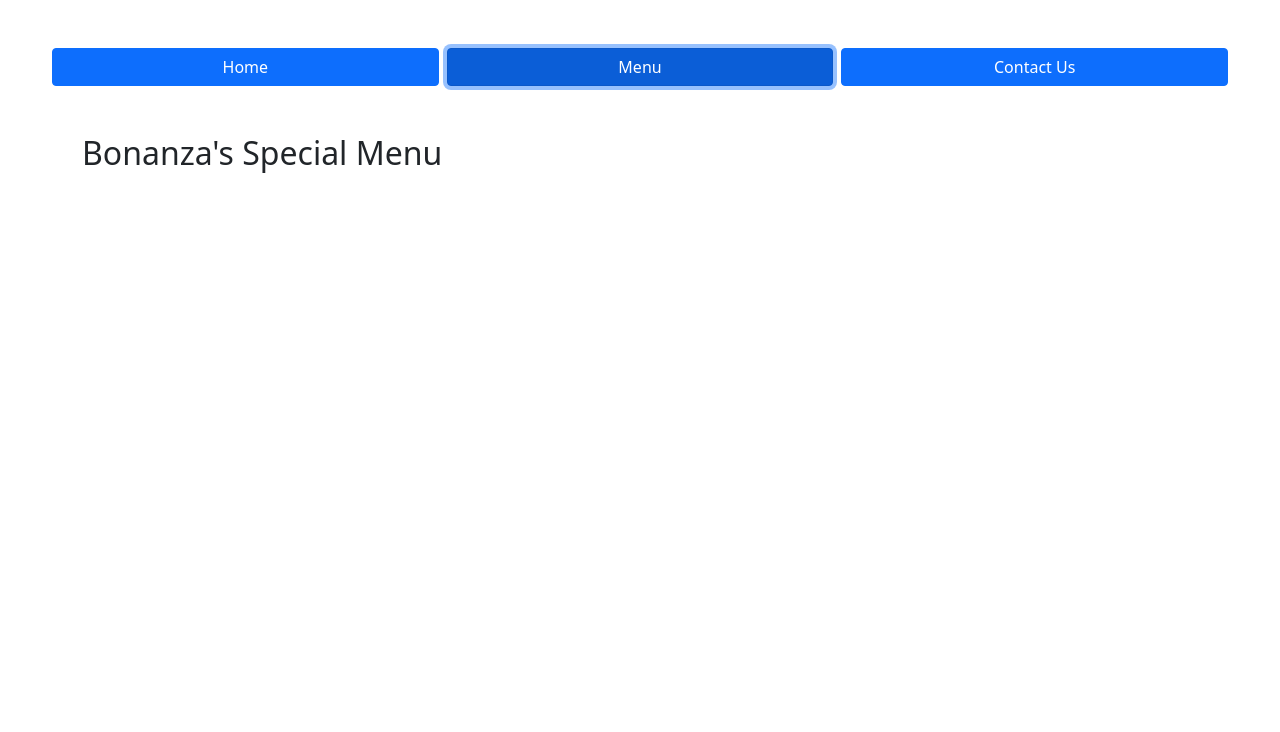
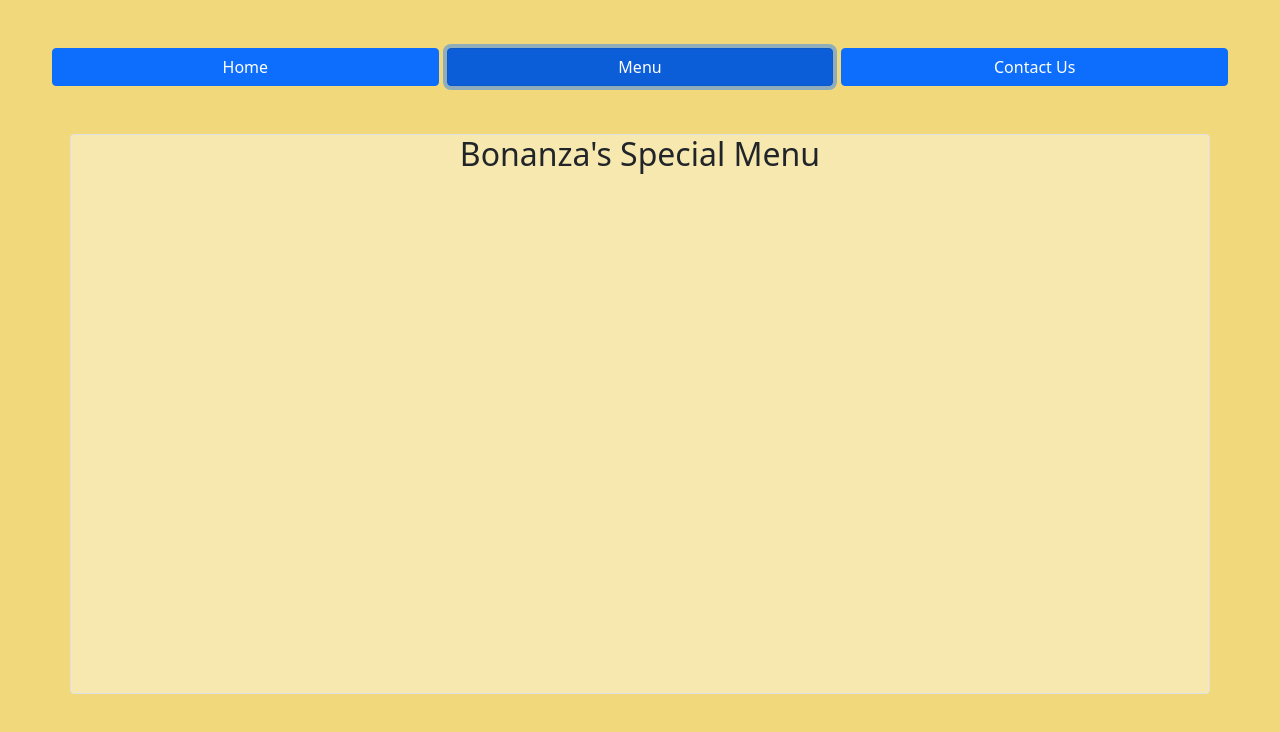
Before and after one commit to Zibilyonik/restaurant-page, a website built with webpack: page dist/index.html in a window 1280 px wide. Both pictures are taken after a click on the button "Menu". Built offline with nearby package versions, Linux system fonts and the light colour scheme.

Commit message:
-Add linters. -Change classes for containers for each tab. -Add styling for the project.

```diff
--- a/src/contact.js
+++ b/src/contact.js
@@ -1,7 +1,7 @@
 function createContact() {
   const main = document.querySelector('#Content');
   const container = document.createElement('div');
-  container.classList.add('home-container', 'container');
+  container.classList.add('contact-container', 'container', 'border', 'rounded', 'text-center');
   let temp = document.createElement('h2');
   temp.classList.add('h2', 'title');
   temp.innerHTML = `Get In Contact With Mr. Bonanza!`;
--- a/src/home.js
+++ b/src/home.js
@@ -1,7 +1,7 @@
 function createHome() {
   const main = document.querySelector('#Content');
   const container = document.createElement('div');
-  container.classList.add('home-container', 'container');
+  container.classList.add('home-container', 'container', 'border', 'rounded', 'text-center');
   let temp = document.createElement('h2');
   temp.classList.add('h2', 'title');
   temp.innerHTML = `Bonanza's Banana Emporium`;
--- a/src/menu.js
+++ b/src/menu.js
@@ -1,7 +1,7 @@
 function createMenu() {
   const main = document.querySelector('#Content');
   const container = document.createElement('div');
-  container.classList.add('home-container', 'container');
+  container.classList.add('menu-container', 'container', 'border', 'rounded', 'text-center');
   let temp = document.createElement('h2');
   temp.classList.add('h2', 'title');
   temp.innerHTML = `Bonanza's Special Menu`;
--- a/style/index.scss
+++ b/style/index.scss
@@ -0,0 +1,7 @@
+.container{
+  min-height: 70vh;
+  background-color: rgba(255,255,255, 0.4);
+}
+body{
+  background-color: #ffd166
+}
```
Also changed, not shown: package.json (+8 -0 lines), .eslintrc.json (added), .github/workflows/linters.yml (added), .stylelintrc.json (added), dist/main.js, style/index.css, 2 other files.
